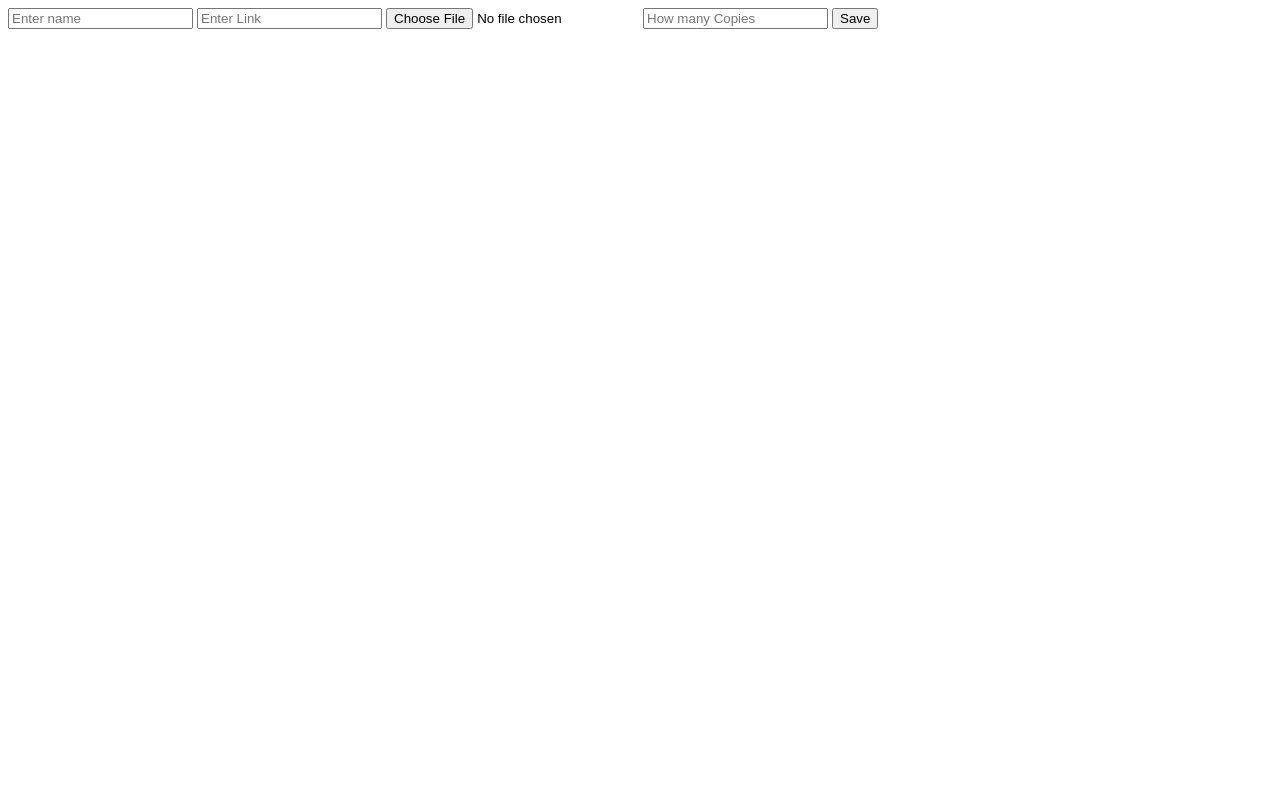
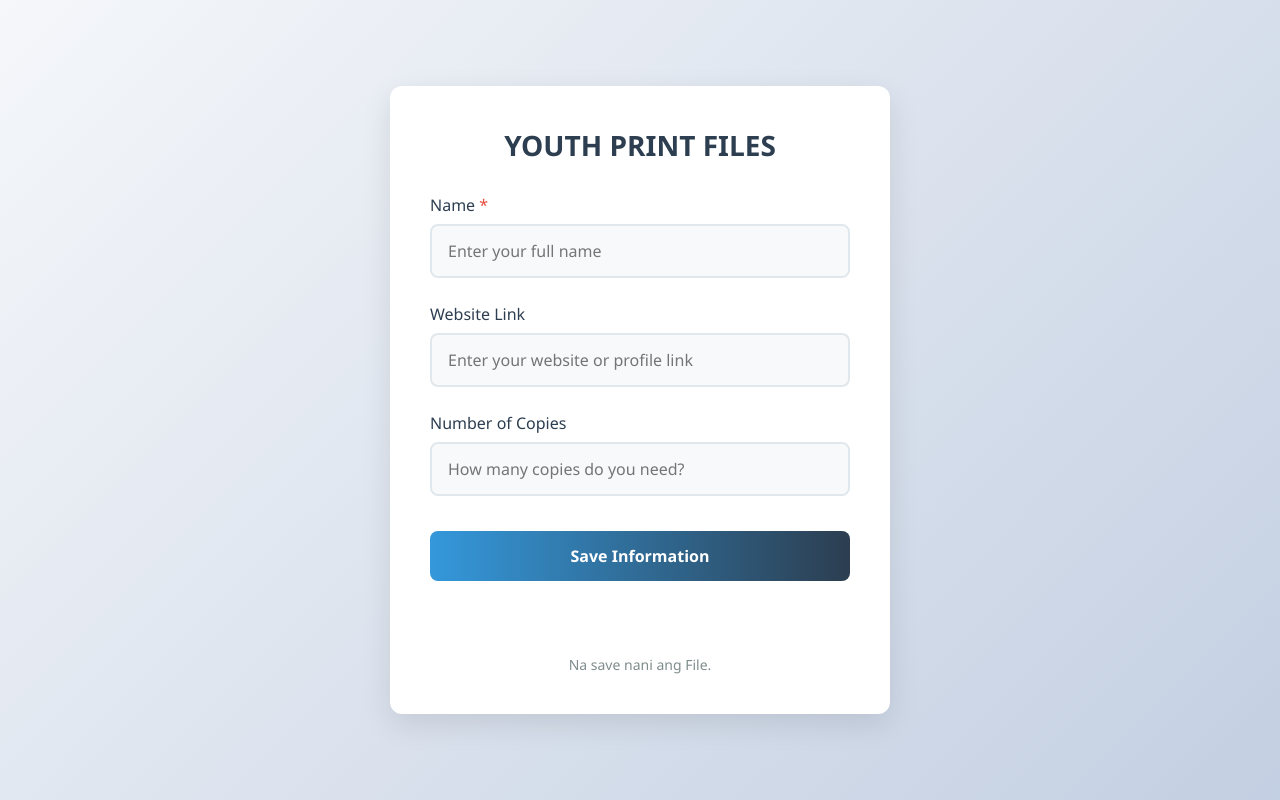
Before and after one commit to Ericson188/youth, a plain HTML site: page index.html in a window 1280 px wide. Drawn offline with Linux system fonts and the light colour scheme.

Commit message:
Revise index.html for new form layout and styles

```diff
--- a/index.html
+++ b/index.html
@@ -1,29 +1,42 @@
+
 <!DOCTYPE html>
 <html lang="en">
 <head>
   <meta charset="UTF-8">
   <meta name="viewport" content="width=device-width, initial-scale=1.0">
-  <title>Firebase Form</title>
+  <title>Print For School</title>
+  <link rel="stylesheet" href="./css/style.css">
+
 </head>
 <body>
+  <div class="container">
+    <h1>YOUTH PRINT FILES</h1>
 
-  <form id="userForm" enctype="multipart/form-data">
+    <form id="userForm">
+      <div class="form-group">
+        <label for="name" class="required">Name</label>
+        <input type="text" id="name" placeholder="Enter your full name" required>
+      </div>
 
-    <input type="text" id="name" placeholder="Enter name" required>
+      <div class="form-group">
+        <label for="link">Website Link</label>
+        <input type="text" id="link" placeholder="Enter your website or profile link">
+      </div>
 
-    <input type="text" id="link" placeholder="Enter Link">
+      <div class="form-group">
+        <label for="copy">Number of Copies</label>
+        <input type="number" id="copy" placeholder="How many copies do you need?" min="1" max="100">
+      </div>
 
-    <input type="file" id="file" accept="image/*,application/pdf">
+      <button type="submit" id="submitBtn">Save Information</button>
+    </form>
 
-    <input type="number" id="copy" placeholder="How many Copies">
+    <p id="message"></p>
 
-    <button type="submit">Save</button>
-  </form>
-
-  <p id="message"></p>
-
-  <!-- Load save.js (this will also load firebase.js) -->
+    <div class="form-footer">
+      <p>Na save nani ang File.</p>
+    </div>
+  </div>
   <script type="module" src="./js/save.js"></script>
-
 </body>
 </html>
```
